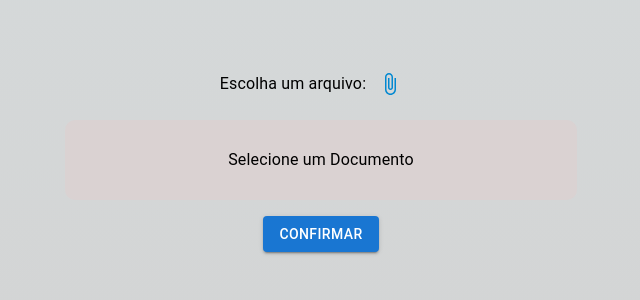
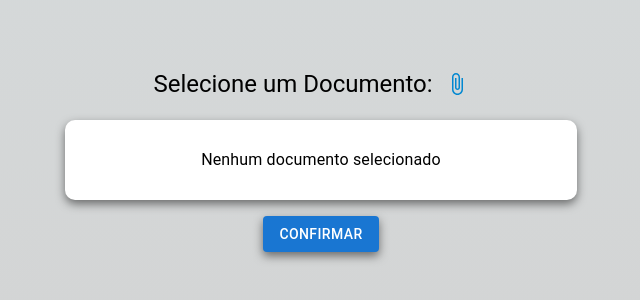
Before and after one commit to rafadealmeida/wordSwap, a Next.js app: page /teste in a window 1280 px wide. Shown: the part 242-542 px from the top of the page, without its empty margins (319-959 px from the left). Built offline with nearby package versions, Linux system fonts and the light colour scheme.

Commit message:
[wordSwap-2] - Retirando código nao ultilizado,proteção de arquivos nao aceitos, implementação do toast

```diff
--- a/package.json
+++ b/package.json
@@ -21,13 +21,13 @@
     "@types/react": "18.2.6",
     "@types/react-dom": "18.2.4",
     "axios": "^1.4.0",
-    "docxyz": "^0.2.2",
     "eslint": "8.40.0",
     "eslint-config-next": "13.4.2",
     "next": "13.4.2",
     "react": "18.2.0",
     "react-dom": "18.2.0",
     "react-hook-form": "^7.43.9",
+    "react-hot-toast": "^2.4.1",
     "react-pdf": "^6.2.2",
     "typescript": "5.0.4",
     "word-extractor": "^1.0.4",
--- a/src/@types/typesFile.d.ts
+++ b/src/@types/typesFile.d.ts
@@ -3,7 +3,6 @@ export interface ResponseText {
     keys: string[];
     conteudo: string;
     mensagem?: string;
-    path?: string;
   };
 }
 
--- a/src/app/globals.css
+++ b/src/app/globals.css
@@ -43,8 +43,10 @@
 @media (prefers-color-scheme: dark) {
   :root {
     --foreground-rgb: 255, 255, 255;
-    --background-start-rgb: 0, 0, 0;
-    --background-end-rgb: 0, 0, 0;
+    --background-start-rgb: 235, 235, 235;
+    /* --background-start-rgb: 0, 0, 0; */
+    --background-end-rgb: 225, 225, 225;
+    /* --background-end-rgb: 0, 0, 0; */
 
     --primary-glow: radial-gradient(rgba(1, 65, 255, 0.4), rgba(1, 65, 255, 0));
     --secondary-glow: linear-gradient(
--- a/src/app/layout.tsx
+++ b/src/app/layout.tsx
@@ -1,6 +1,7 @@
 import './globals.css';
 
 import { Inter } from 'next/font/google';
+import { Toaster } from 'react-hot-toast';
 
 const inter = Inter({ subsets: ['latin'] });
 
@@ -16,7 +17,11 @@ export default function RootLayout({
 }) {
   return (
     <html lang="pt-br">
-      <body className={inter.className}>{children}</body>
+      <body className={inter.className}>
+        <Toaster position="top-center" />
+
+        {children}
+      </body>
     </html>
   );
 }
--- a/src/app/teste/page.tsx
+++ b/src/app/teste/page.tsx
@@ -1,6 +1,6 @@
 'use client';
 
-import { Document, Page, pdfjs } from 'react-pdf';
+// import { Document, Page, pdfjs } from 'react-pdf';
 import {
   IconButton,
   Stack,
@@ -9,19 +9,21 @@ import {
   TextField,
 } from '@mui/material';
 import AttachFileIcon from '@mui/icons-material/AttachFile';
-import { useState } from 'react';
+import { useState, forwardRef } from 'react';
 import { WORKERSRC } from '../../../pdf-worker';
+import { toast } from 'react-hot-toast';
 import api from '../../../src/service/axiosApi';
 import { useForm, SubmitHandler, Controller } from 'react-hook-form';
 
 import { ResponseText, FileObj } from '../../@types/typesFile';
 
-pdfjs.GlobalWorkerOptions.workerSrc = WORKERSRC;
+// pdfjs.GlobalWorkerOptions.workerSrc = WORKERSRC;
 const regex = /{{([^{}]+)}}/g;
 
 export default function BasicCard() {
   const [file, setFile] = useState<string>('');
   const [conteudo, setConteudo] = useState<string>('');
+  const [conteudoForDoc, setConteudoForDoc] = useState<[]>([]);
   const [keys, setKeys] = useState<string[]>();
   const {
     handleSubmit,
@@ -37,12 +39,24 @@ export default function BasicCard() {
         return match;
       }
     });
+    const fileArrayObjet = [
+      { type: 'paragraph', children: [{ text: newText }] },
+    ];
+    //@ts-ignore
+    setConteudoForDoc(fileArrayObjet);
     setConteudo(newText);
   };
 
   const handleFile = (event: any): void => {
     const file = event.target?.files[0];
+    if (
+      file.type ===
+        'application/vnd.openxmlformats-officedocument.wordprocessingml.document' ||
+      file.type === 'application/msword'
+    ) {
       setFile(file);
+    }
+    toast.error('Arquivo não suportado');
   };
 
   const upload = async (): Promise<void> => {
@@ -57,11 +71,24 @@ export default function BasicCard() {
         formData,
       );
       setKeys(response.data.keys);
+      const fileArrayObjet = [
+        { type: 'paragraph', children: [{ text: response.data.conteudo }] },
+      ];
+      //@ts-ignore
+      setConteudoForDoc(fileArrayObjet);
       setConteudo(response.data.conteudo);
+      toast.success(`${response.data.mensagem}`);
       console.log(response.data.mensagem);
-    } catch (error) {
+    } catch (error: any) {
       console.log(error);
+      toast.error(`Aconteceu um erro inesperado.`);
     }
+  };
+
+  const handleCopy = () => {
+    navigator.clipboard.writeText(conteudo).then(() => {
+      toast.success('Texto Copiado com sucesso');
+    });
   };
 
   return (
@@ -69,12 +96,12 @@ export default function BasicCard() {
       direction={'column'}
       alignItems={'center'}
       justifyContent={'center'}
-      sx={{ height: '100vh' }}
+      sx={{ height: '100vh', overflowY: 'scroll' }}
       spacing={2}
     >
       <Stack direction={'row'} alignItems={'center'} gap={'1rem'}>
-        <Typography component="label" id="file">
-          Escolha um arquivo:
+        <Typography component="label" id="file" color={'black'} variant="h5">
+          Selecione um Documento:
         </Typography>
         <IconButton color="info" component="label" sx={{ width: '5%' }}>
           <AttachFileIcon fontSize="medium" />
@@ -90,13 +117,15 @@ export default function BasicCard() {
 
       <Stack
         sx={{
-          width: '40%',
-          backgroundColor: '#dad2d2',
-          height: keys ? 'auto' : '10vh',
-          padding: '24px',
+          width: keys ? '50vw' : '40%',
+          backgroundColor: '#fff',
+          height: keys ? '40%' : '10vh',
+          padding: '24px 0',
           borderRadius: '10px',
           justifyContent: 'center',
           alignItems: 'center',
+          overflowY: 'scroll',
+          boxShadow: '0px 4px 10px rgba(0,0,0,0.5)',
         }}
       >
         {file ? (
@@ -105,19 +134,42 @@ export default function BasicCard() {
           </Typography>
         ) : (
           <Typography color="black" component={'span'}>
-            Selecione um Documento
+            Nenhum documento selecionado
           </Typography>
         )}
         {keys ? (
-          <Typography color="black" component={'pre'}>
+          <>
+            <Typography
+              color="black"
+              component={'p'}
+              width={'95%'}
+              // align="justify"
+              marginTop={'1rem'}
+              lineHeight={'1.5rem'}
+            >
               {conteudo}
             </Typography>
+            <Button variant="contained" onClick={handleCopy}>
+              Click para copiar o texto
+            </Button>
+          </>
         ) : (
+          // <TextField
+          //   multiline
+          //   value={conteudo}
+          //   disabled
+          //   fullWidth
+          //   sx={{ color: 'black' }}
+          // />
           <></>
         )}
       </Stack>
 
-      <Button variant="contained" onClick={upload}>
+      <Button
+        variant="contained"
+        onClick={upload}
+        sx={{ boxShadow: '0px 4px 10px rgba(0,0,0,0.5)' }}
+      >
         Confirmar
       </Button>
       {keys ? (
@@ -127,6 +179,8 @@ export default function BasicCard() {
             padding: '16px',
             width: '50vw',
             borderRadius: '10px',
+            overflowY: 'scroll',
+            height: '40%',
           }}
           spacing={3}
           direction={'column'}
@@ -137,13 +191,14 @@ export default function BasicCard() {
             variant="h5"
             sx={{ textAlign: 'center' }}
           >
-            Escreva nos campos as infoirmações que deseja substituir.
+            Escreva nos campos as informações que deseja substituir.
           </Typography>
           <form
             onSubmit={handleSubmit(onSubmit)}
             style={{ display: 'flex', flexDirection: 'column', gap: '1.5rem' }}
           >
-            {keys?.map((key) => (
+            {keys ? (
+              [...new Set(keys)].map((key) => (
                 <Controller
                   name={`${key}`}
                   control={control}
@@ -157,7 +212,10 @@ export default function BasicCard() {
                     />
                   )}
                 />
-            ))}
+              ))
+            ) : (
+              <></>
+            )}
             <Button
               variant="contained"
               type="submit"
--- a/tsconfig.json
+++ b/tsconfig.json
@@ -1,6 +1,6 @@
 {
   "compilerOptions": {
-    "target": "es5",
+    "target": "ES6",
     "lib": ["dom", "dom.iterable", "esnext"],
     "allowJs": true,
     "skipLibCheck": true,
@@ -8,6 +8,7 @@
     "forceConsistentCasingInFileNames": true,
     "noEmit": true,
     "esModuleInterop": true,
+    "noImplicitAny": true,
     "module": "esnext",
     "moduleResolution": "node",
     "resolveJsonModule": true,
```
Also changed, not shown: src/app/api/fileUpload/route.ts (+10 -33 lines), 2 other files (tests, documents, lock files or other folders). Lines whose indentation alone changed are shown as unchanged.
